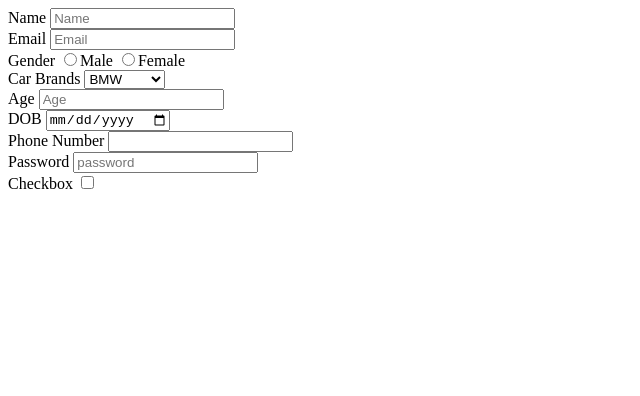
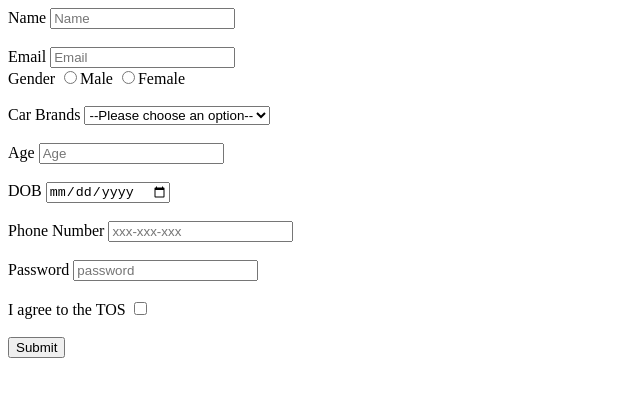
Before and after one commit to acciojob/signup-form-car-Jithin-b-p, a website: page main.html in a window 1280 px wide. Shown: the whole page, without its empty margins (0-640 px from the left). Drawn offline with Linux system fonts and the light colour scheme.

Commit message:
created a submission

```diff
--- a/main.html
+++ b/main.html
@@ -16,6 +16,7 @@
 			<label for="name">Name</label>
 			<input type="text" name="name" id="name" placeholder="Name" required>
 		</div>
+		<br>
 		<div>
 			<label for="email">Email</label>
 			<input type="email" name="email" id="email" placeholder="Email" requied>
@@ -25,33 +26,44 @@
 			<input type="radio" name="gender_m" id="gender_m">Male
 			<input type="radio" name="gender_f" id="gender_f">Female
 		</div>
+		<br>
 		<div>
 			<label for="carbrand">Car Brands</label>
-			<select placeholder="--Please choose an option--">
+			<select name="cars" required>
+				<option selected disabled hidden>--Please choose an option--</option>
 				<option name="cars" id="cars" required>BMW</option>
 				<option name="cars" id="cars" required>Audi</option>
 				<option name="cars" id="cars" required>Mercedez</option>
 			</select>
 		</div>
+		<br>
 		<div>
 			<label for="age">Age</label>
 			<input type="number" name="age" id="age" placeholder="Age" required>
 		</div>
+		<br>
 		<div>
 			<label>DOB</label>
 			<input type="date" name="dob" id="dob" required>
 		</div>
+		<br>
 		<div>
 			<label for="tel">Phone Number</label>
-			<input type="tel" name="tel" id="tel">
+			<input type="tel" name="tel" id="tel" placeholder="xxx-xxx-xxx">
 		</div>
+		<br>
 		<div>
 			<label for="pasword">Password</label>
 			<input type="password" name="password" id="password" placeholder="password" required>
 		</div>
+		<br>
 		<div>
-			<label for="checkbox">Checkbox</label>
-			<input type="checkbox"
+			<label for="tos">I agree to the TOS</label>
+			<input type="checkbox" name="tos" id="tos" required>
+		</div>
+		<br>
+		<div>
+			<input type="submit">
 		</div>
 	</form>
 
```
